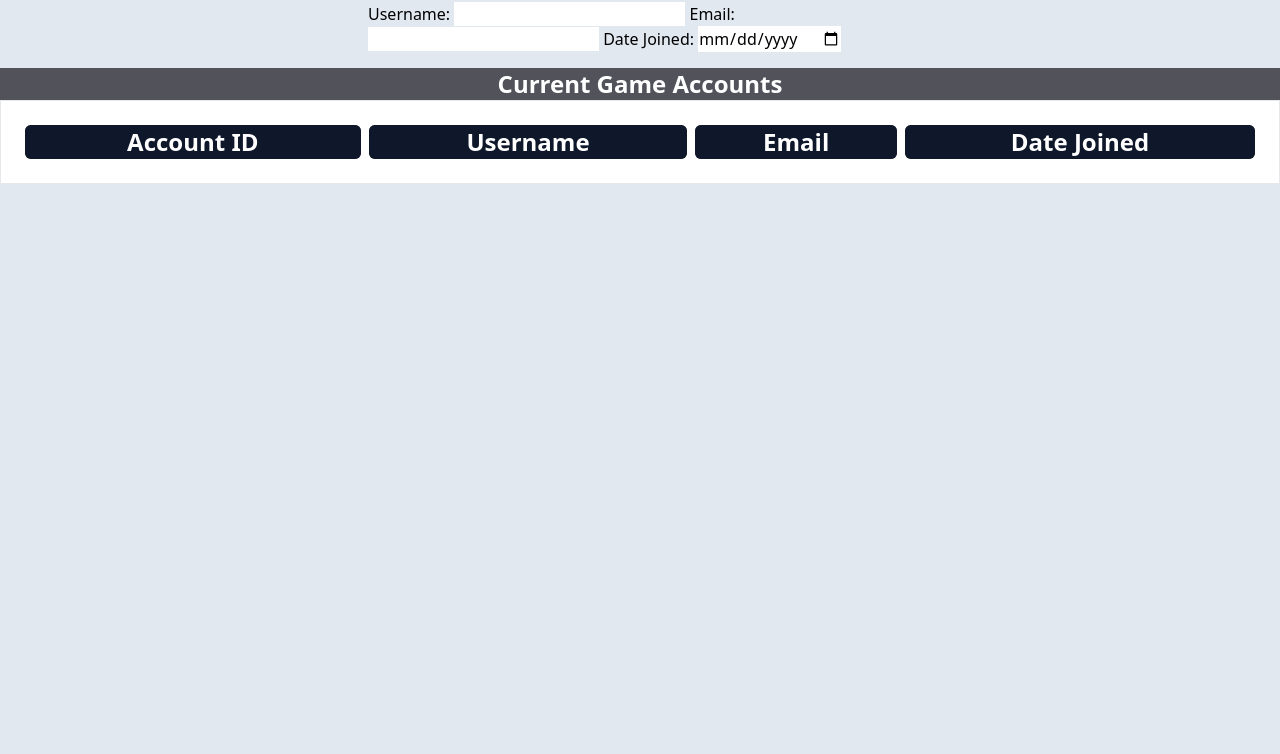
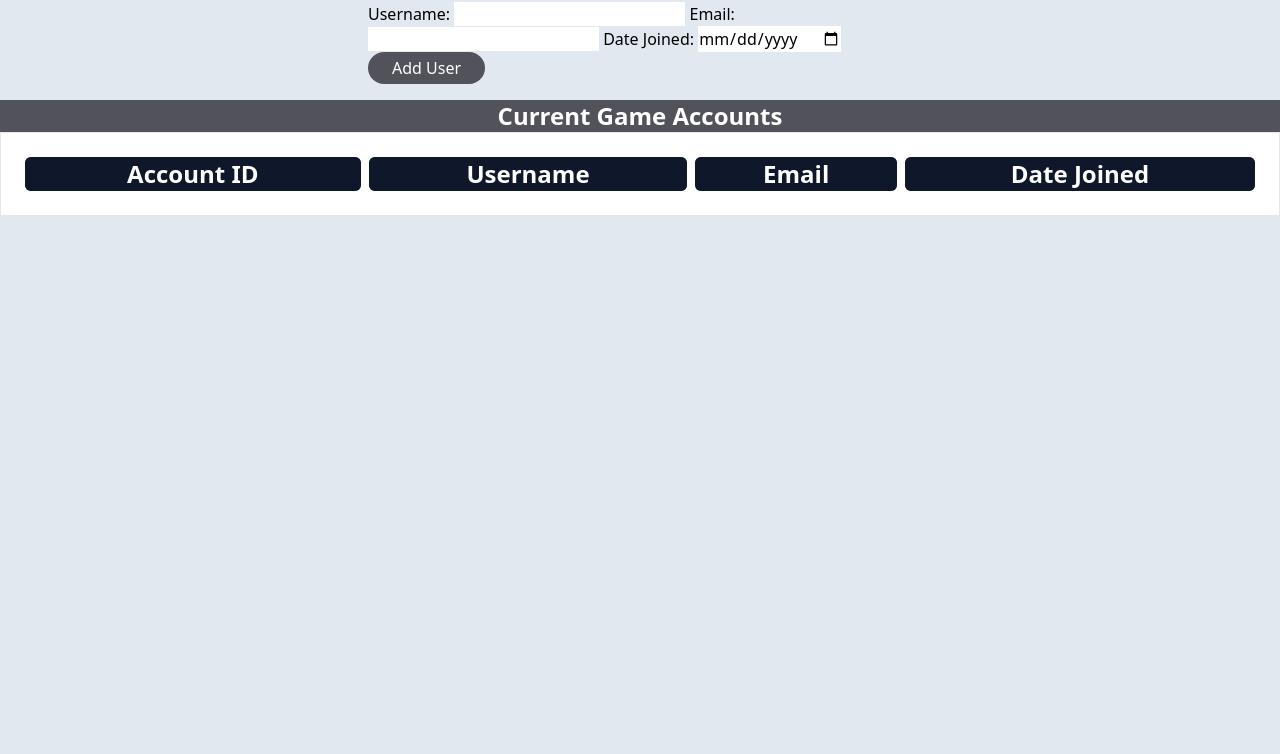
Before and after one commit to Cyg-ni/web-app, a website: page public/index.html in a window 1280 px wide. Shown: the part 46-800 px from the top of the page. Drawn offline with nearby package versions, Linux system fonts and the light colour scheme.

Commit message:
Final Changes

```diff
--- a/public/index.html
+++ b/public/index.html
@@ -25,6 +25,7 @@
 
       <label for="creationDate">Date Joined:</label>
       <input type="date" id="creationDate">
+      <button type="submit" class="bg-zinc-600 text-white rounded-full px-6 py-1">Add User</button>
     </form>
   </div>
 </div>
```
